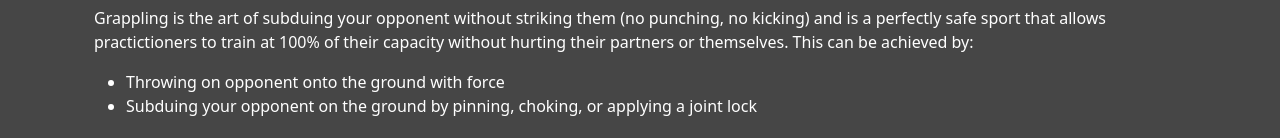
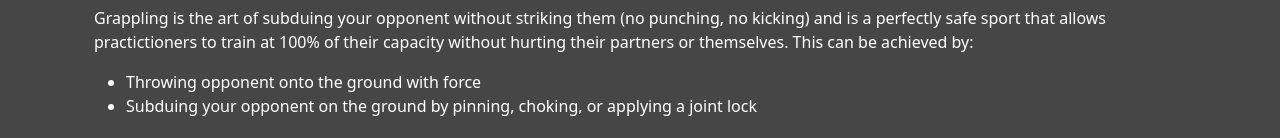
Before and after one commit to kienmarkdo/Grappling-Arts-Website, a React (Create React App) app: page /about in a window 1280 px wide. Shown: the part 661-799 px from the top of the page. Built offline with nearby package versions, Linux system fonts and the light colour scheme.

Commit message:
Fixed spelling

```diff
--- a/src/pages/About.js
+++ b/src/pages/About.js
@@ -61,7 +61,7 @@ export default function About() {
             their partners or themselves. This can be achieved by:
           </p>
           <ul>
-            <li>Throwing on opponent onto the ground with force</li>
+            <li>Throwing opponent onto the ground with force</li>
             <li>
               Subduing your opponent on the ground by pinning, choking, or
               applying a joint lock
```
